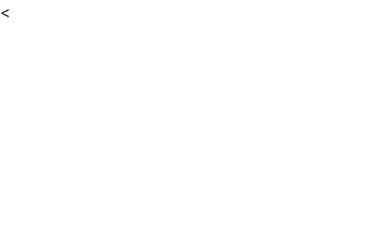
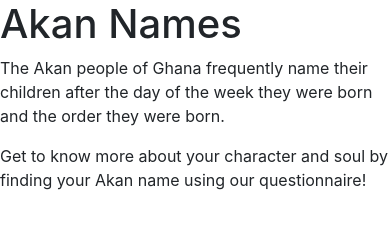
Before and after one commit to dkibogy/dkibogy.io, a plain HTML site: page ip2.html in a window 390 px wide. Drawn offline with Linux system fonts and the light colour scheme.

Commit message:
add a responsive viewport meta tag

```diff
--- a/ip2.html
+++ b/ip2.html
@@ -1,13 +1,25 @@
 <!DOCTYPE html>
-<<!DOCTYPE html>
 <html>
   <head>
     <meta charset="utf-8">
+    <meta name="viewpoint" content="width=device-width, inital-scale=1, shrink-to-fit=no">
+
     <title>Independent Project Wk 2</title>
     <link href="css/bootstrap.css" rel="stylesheet" type="text/css">
     <link href ="css/styles.css" rel="stylesheet">
   </head>
   <body>
+    <h1>Akan Names</h1>
+     <p>The Akan people of Ghana frequently name their
+       children after the day of the week they were born
+       and the order they were born.
+     <p>Get to know more about your character and soul
+       by finding your Akan name using our questionnaire!</p>
+
+
+
+     </p>
+
 
   </body>
 </html>
```
